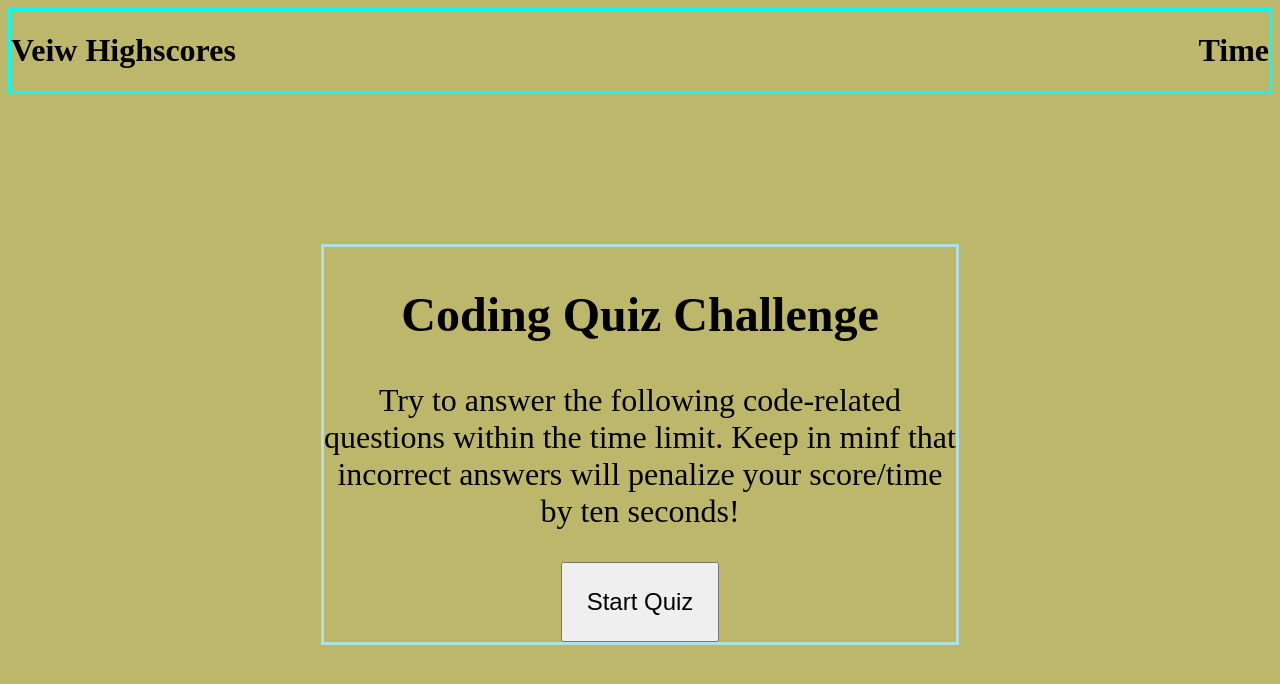
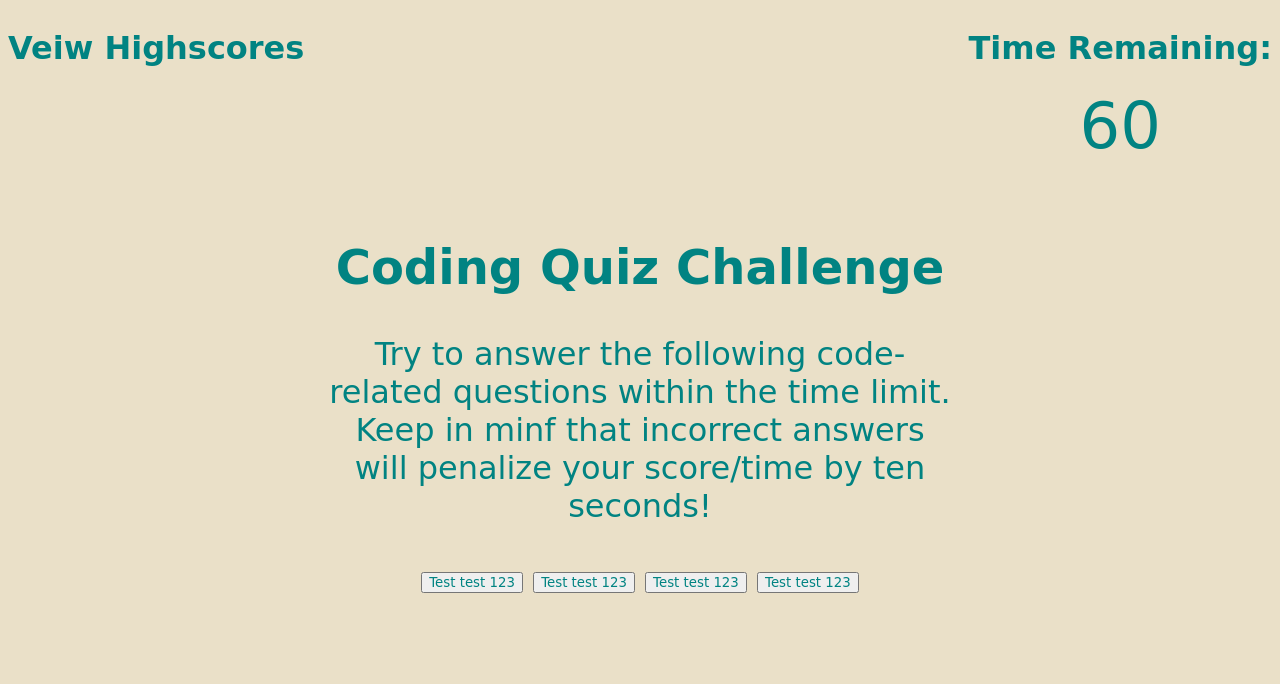
Before and after one commit to Sand-ito/code-quiz-project, a plain HTML site: page index.html in a window 1280 px wide. Both pictures are taken after a click on the button "Start Quiz". Drawn offline with Linux system fonts and the light colour scheme.

Commit message:
format and looks are done, evenlistener to show and hide buttons

```diff
--- a/assets/script.js
+++ b/assets/script.js
@@ -0,0 +1,10 @@
+var startButton = document.querySelector(".start-button");
+var answerbuttons = document.querySelector(".answers-hidden")
+
+function startQuiz() {
+    startButton.setAttribute('class', 'start-button-hidden')
+    answerbuttons.setAttribute('class', 'answers')
+
+}
+
+startButton.addEventListener("click", startQuiz);
--- a/assets/style.css
+++ b/assets/style.css
@@ -1,28 +1,48 @@
-body {
-    background-color: darkkhaki;
+* {
+    color: #018382;
+    font-family: cursive;
 }
 
-header {
-    border: solid cyan;
+body {
+    background-color: #EAE0C8;
 }
 
 h1 {
     display: inline-block;
 }
 
-#time-box {
+.timer-card {
     float: right;
+
+}
+
+.timer-count {
+    font-size: 64px;
+    /* display: inline-block; */
+    text-align: center;
+    margin: 0 auto;
 }
 
 main {
-    border: solid powderblue;
     text-align: center;
     margin: 150px auto;
     width: 50%;
     font-size: 200%;
 }
 
-button {
+.start-button {
     padding: 24px;
     font-size: 24px;
 }
+
+.start-button-hidden {
+    display: none;
+}
+
+.answers {
+
+}
+
+.answers-hidden{
+    display: none;
+}
--- a/index.html
+++ b/index.html
@@ -1,21 +1,37 @@
 <!DOCTYPE html>
 <html lang="en">
+
 <head>
     <meta charset="UTF-8">
     <meta http-equiv="X-UA-Compatible" content="IE=edge">
     <meta name="viewport" content="width=device-width, initial-scale=1.0">
-    <link rel="stylesheet" href="./assets/style.css"/>
+    <link rel="stylesheet" href="./assets/style.css" />
     <title>Code Quiz</title>
 </head>
+
 <body>
     <header>
         <h1>Veiw Highscores</h1>
-        <h1 id="time-box">Time</h1>
+        <div class="timer-card">
+            <div class="timer-text">
+                <h1>Time Remaining: </h1>
+                <div class="timer-count">60</div>
+            </div>
+        </div>
     </header>
     <main>
         <h2>Coding Quiz Challenge</h2>
-        <p>Try to answer the following code-related questions within the time limit. Keep in minf that incorrect answers will penalize your score/time by ten seconds!</p>
-        <button>Start Quiz</button>
+        <p>Try to answer the following code-related questions within the time limit. Keep in minf that incorrect answers
+            will penalize your score/time by ten seconds!</p>
+        <button class="start-button">Start Quiz</button>
+        <div class="answers-hidden">
+            <button class="butt1">Test test 123</button>
+            <button class="butt2">Test test 123</button>
+            <button class="butt3">Test test 123</button>
+            <button class="butt4">Test test 123</button>
+        </div>
     </main>
+    <script src="./assets/script.js"></script>
 </body>
+
 </html>
```
